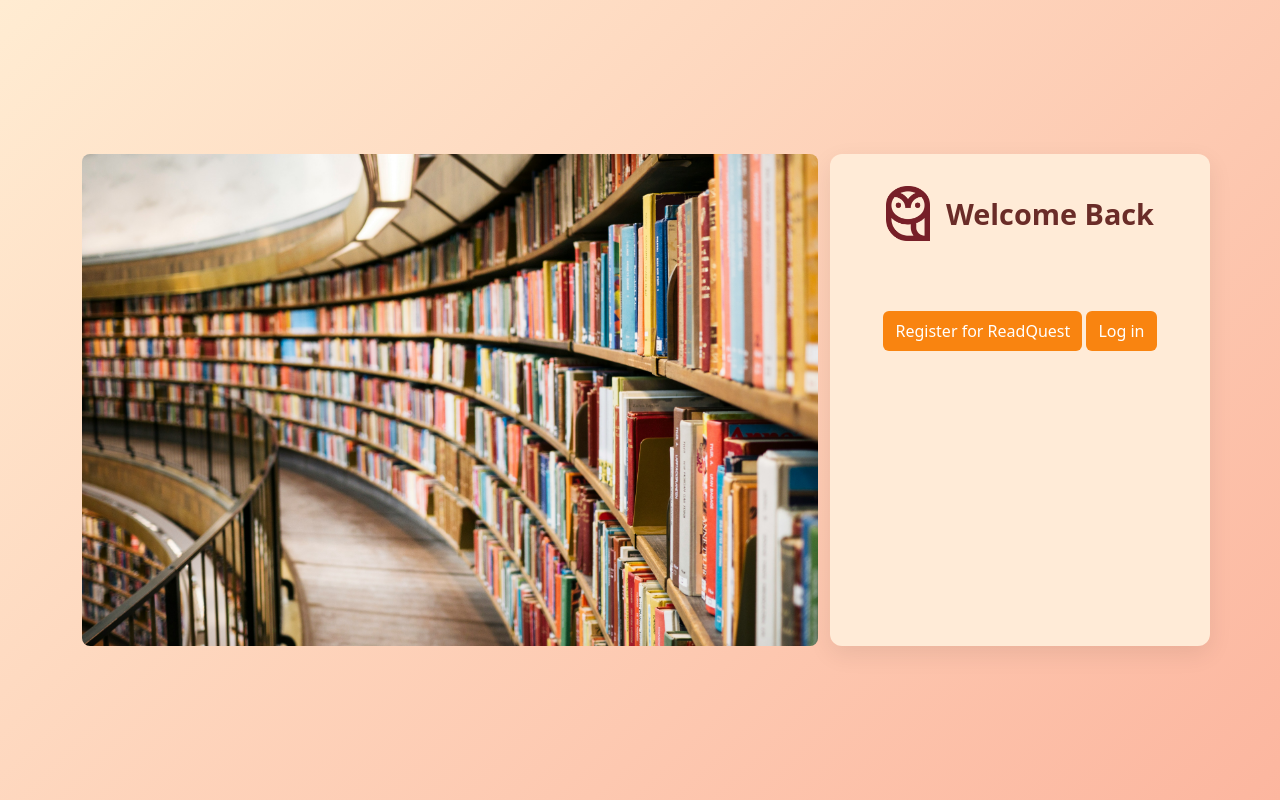
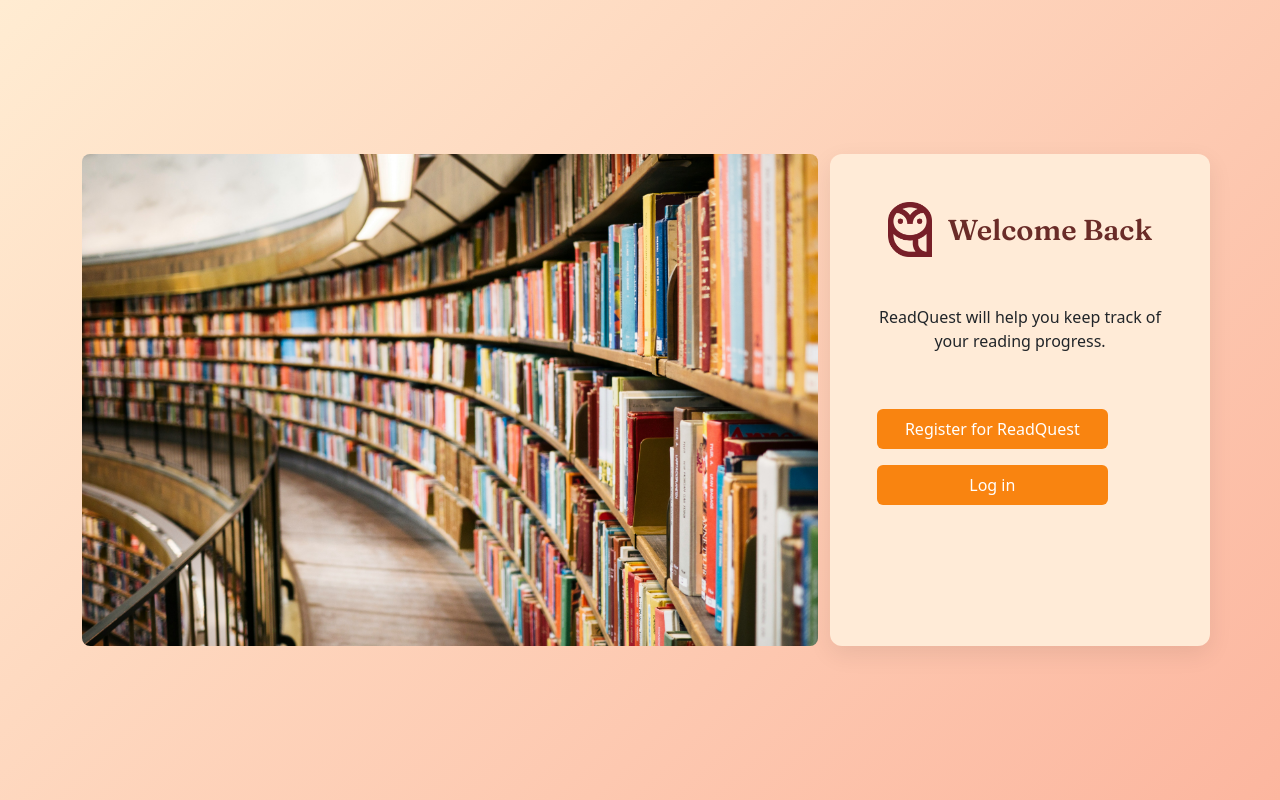
Before and after one commit to ScottVint/inttech_group_project, a Django app: page / in a window 1280 px wide. Run offline with Django 5.2, Linux system fonts and the light colour scheme.

Commit message:
refactor: index button style, update index style

```diff
--- a/static/CSS/style.css
+++ b/static/CSS/style.css
@@ -20,7 +20,9 @@
     color: white !important;
 }
 
-
+h1{
+    font-family: "Fraunces", sans-serif;
+}
 
 
 /* Front page */
--- a/templates/readquest/base.html
+++ b/templates/readquest/base.html
@@ -19,6 +19,9 @@
         Welcome
         {% endblock %}
     </title>
+    <style>
+        @import url('https://fonts.googleapis.com/css2?family=Fraunces:ital,opsz,wght@0,9..144,100..900;1,9..144,100..900&family=Open+Sans:ital,wght@0,300..800;1,300..800&display=swap');
+    </style>
 </head>
 
 
--- a/templates/readquest/index.html
+++ b/templates/readquest/index.html
@@ -13,19 +13,27 @@ Welcome
         <div class="col-md-8">
             <img src="{%static 'images/front_page_library.jpg'%}" class="col-md-12 rounded-3" id="front_image">
         </div>
-        <div class="col-md-4 card-custom card-body p-2 text-center  ">
-            <div class="d-flex align-items-center justify-content-center header-container p-4">
+        <div class="col-md-4 card-custom card-body p-4 text-center align-items-center justify-content-center ">
+            <div class="d-flex align-items-center justify-content-center p-4">
+
                 <img src="{% static 'images/logo.jpg' %}" alt="ReadQuest Logo" class="logo-img me-3">
+
                 <h1 class="brand-title">Welcome Back</h1>
             </div>
-            <div>
-                <button class="button btn w-30 py-2 fs-6 mt-3" type="button"> Register for ReadQuest</button>
-                <button class="button btn w-30 py-2 fs-6 mt-3" type="button">Log in</button>
+            <div class="align-items-center justify-content-center p-4">
+                <p class="text-center">ReadQuest will help you keep track of your reading progress.</p>
+                </div>
+
+            <div class="align-items-center justify-content-center col-md-10">
+                <button class="button btn py-2 fs-6 mt-3 col-md-10" type="button"> Register for
+                    ReadQuest</button>
+                <button class="button btn py-2 fs-6 mt-3 col-md-10" type="button">Log in</button>
             </div>
+            </div>
+
         </div>
     </div>
-</div>
 
-{% endblock %}
+    {% endblock %}
 
-</html>
+    </html>
```
